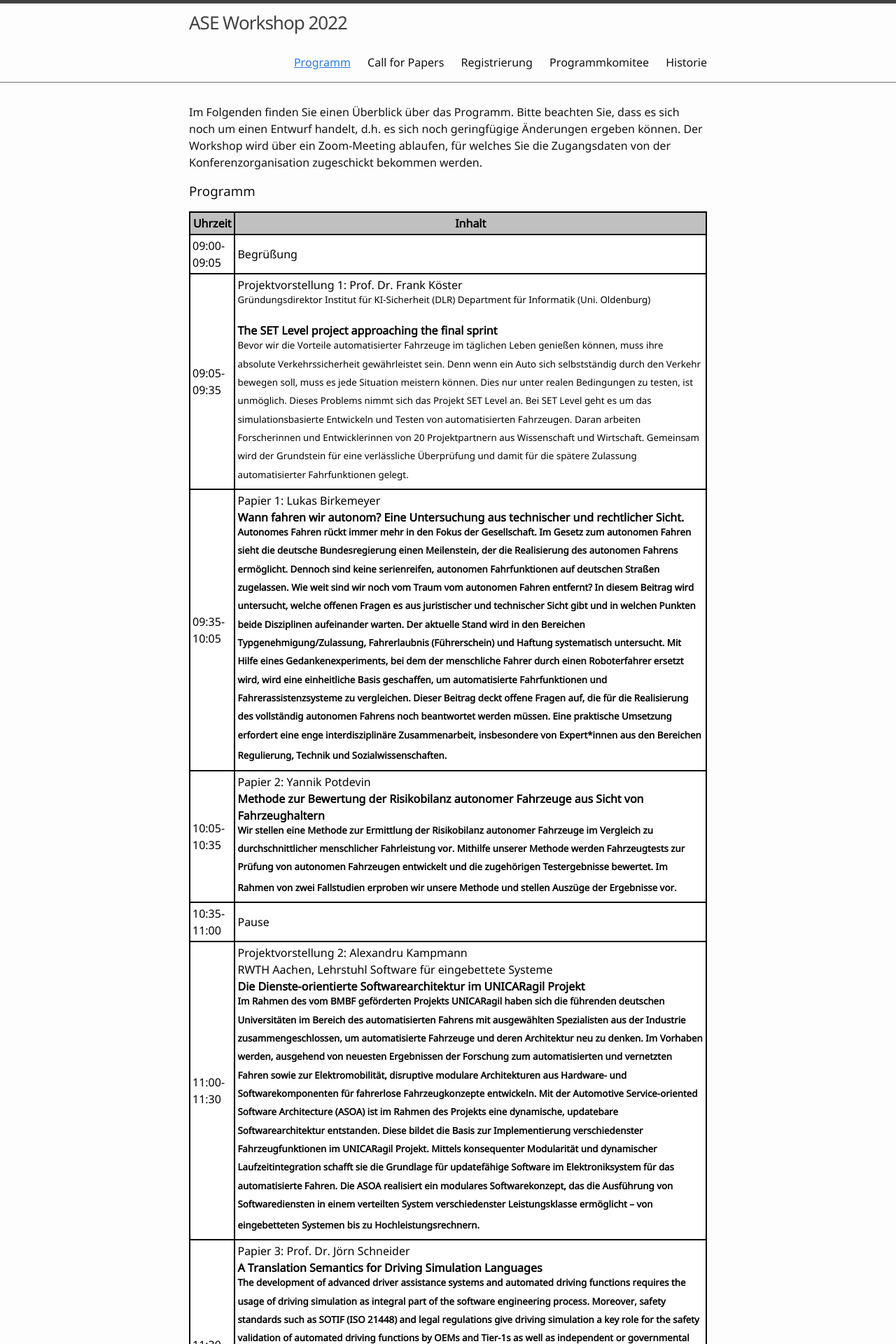
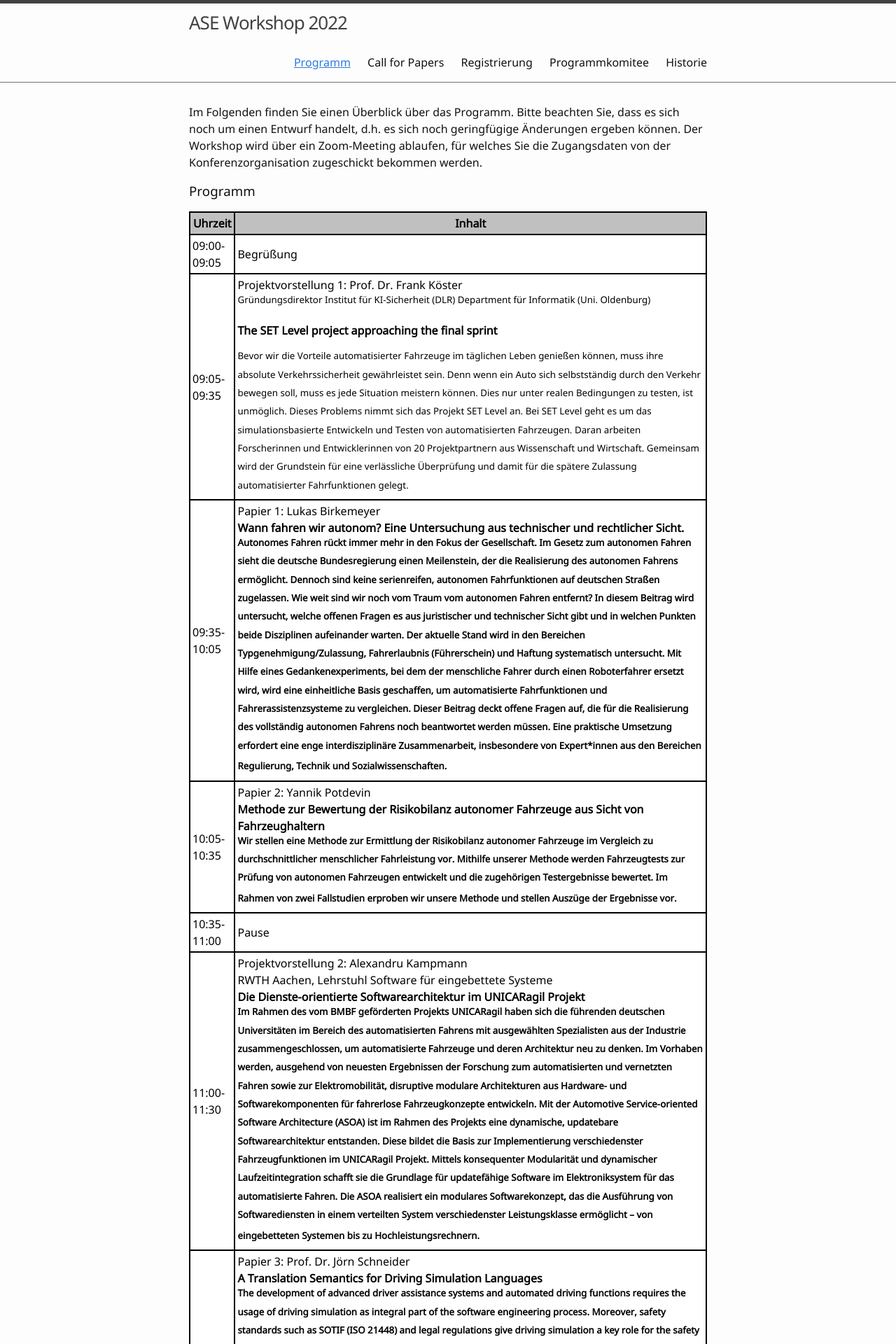
Before and after one commit to ASE-Workshop/2022, a Jekyll site: the page built from 0-programm.md, in a window 1280 px wide. Shown: the top 1920 px of the page at 70% size. Built offline with Jekyll 4.4.1, drawn with Linux system fonts in a browser that asks for light colours.

```diff
--- a/0-programm.md
+++ b/0-programm.md
@@ -52,8 +52,8 @@ table.GeneratedTable thead {
       <td>09:05-09:35</td>
       <td>Projektvorstellung 1: Prof. Dr. Frank Köster<br/>
           <sup> Gründungsdirektor Institut für KI-Sicherheit (DLR)
-          Department für Informatik (Uni. Oldenburg)  </sup> <br/><p></p>
-        <b>The SET Level project approaching the final sprint</b> <br/> <sup>Bevor wir die Vorteile automatisierter Fahrzeuge im täglichen Leben genießen können, muss ihre absolute Verkehrssicherheit gewährleistet sein. Denn wenn ein Auto sich selbstständig durch den Verkehr bewegen soll, muss es jede Situation meistern können. Dies nur unter realen Bedingungen zu testen, ist unmöglich. Dieses Problems nimmt sich das Projekt SET Level an. Bei SET Level geht es um das simulationsbasierte Entwickeln und Testen von automatisierten Fahrzeugen. Daran arbeiten Forscherinnen und Entwicklerinnen von 20 Projektpartnern aus Wissenschaft und Wirtschaft. Gemeinsam wird der Grundstein für eine verlässliche Überprüfung und damit für die spätere Zulassung automatisierter Fahrfunktionen gelegt.</sup>
+          Department für Informatik (Uni. Oldenburg)  </sup> <p></p>
+        <b>The SET Level project approaching the final sprint</b> <br/> <p></p> <sup>Bevor wir die Vorteile automatisierter Fahrzeuge im täglichen Leben genießen können, muss ihre absolute Verkehrssicherheit gewährleistet sein. Denn wenn ein Auto sich selbstständig durch den Verkehr bewegen soll, muss es jede Situation meistern können. Dies nur unter realen Bedingungen zu testen, ist unmöglich. Dieses Problems nimmt sich das Projekt SET Level an. Bei SET Level geht es um das simulationsbasierte Entwickeln und Testen von automatisierten Fahrzeugen. Daran arbeiten Forscherinnen und Entwicklerinnen von 20 Projektpartnern aus Wissenschaft und Wirtschaft. Gemeinsam wird der Grundstein für eine verlässliche Überprüfung und damit für die spätere Zulassung automatisierter Fahrfunktionen gelegt.</sup>
     <tr>
       <td>09:35-10:05</td>
       <td>Papier 1: Lukas Birkemeyer <br/> <b>Wann fahren wir autonom? Eine Untersuchung aus technischer und rechtlicher Sicht.<b> <br/> <sup>Autonomes Fahren rückt immer mehr in den Fokus der Gesellschaft. Im Gesetz zum autonomen Fahren sieht die deutsche Bundesregierung einen Meilenstein, der die Realisierung des autonomen Fahrens ermöglicht. Dennoch sind keine serienreifen, autonomen Fahrfunktionen auf deutschen Straßen zugelassen. Wie weit sind wir noch vom Traum vom autonomen Fahren entfernt? In diesem Beitrag wird untersucht, welche offenen Fragen es aus juristischer und technischer Sicht gibt und in welchen Punkten beide Disziplinen aufeinander warten. Der aktuelle Stand wird in den Bereichen Typgenehmigung/Zulassung, Fahrerlaubnis (Führerschein) und Haftung systematisch untersucht. Mit Hilfe eines Gedankenexperiments, bei dem der menschliche Fahrer durch einen Roboterfahrer ersetzt wird, wird eine einheitliche Basis geschaffen, um automatisierte Fahrfunktionen und Fahrerassistenzsysteme zu vergleichen. Dieser Beitrag deckt offene Fragen auf, die für die Realisierung des vollständig autonomen Fahrens noch beantwortet werden müssen. Eine praktische Umsetzung erfordert eine enge interdisziplinäre Zusammenarbeit, insbesondere von Expert*innen aus den Bereichen Regulierung, Technik und Sozialwissenschaften.  <sup>
```
